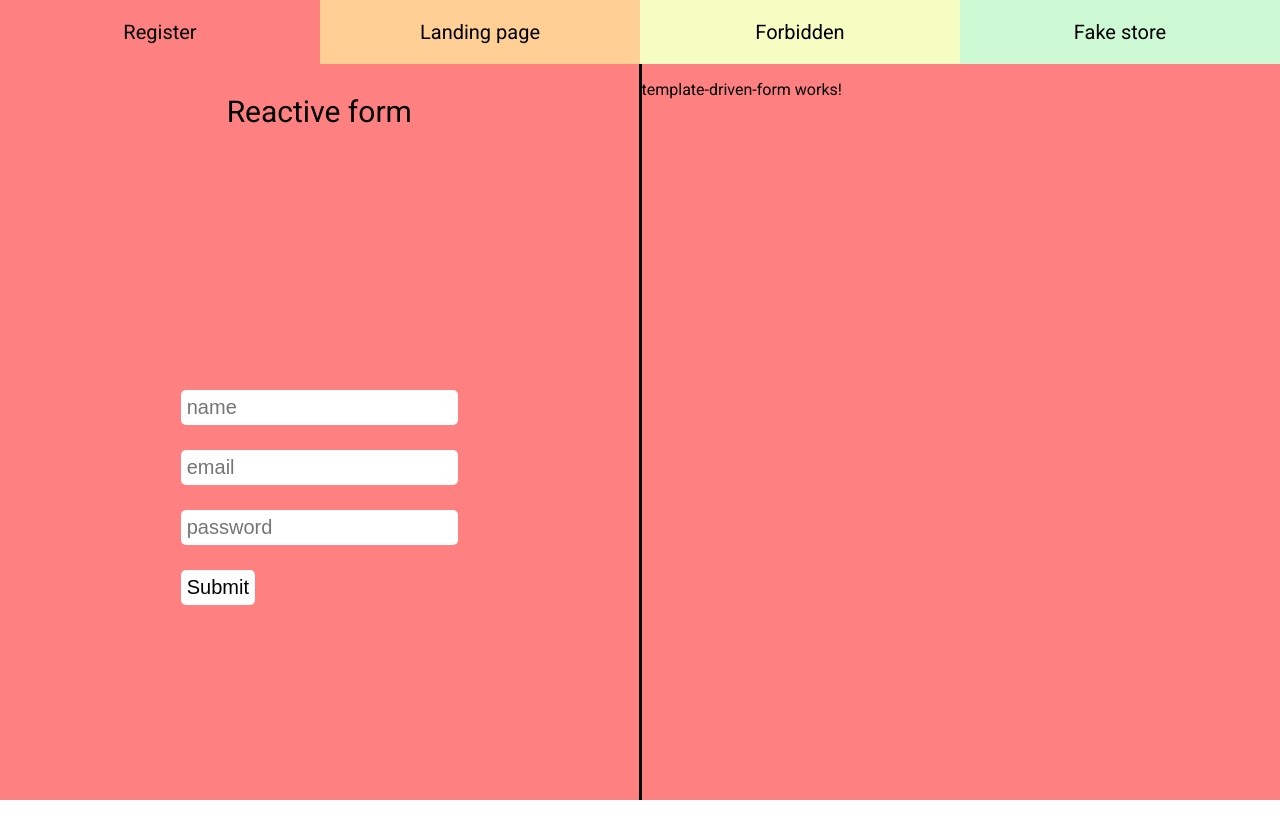
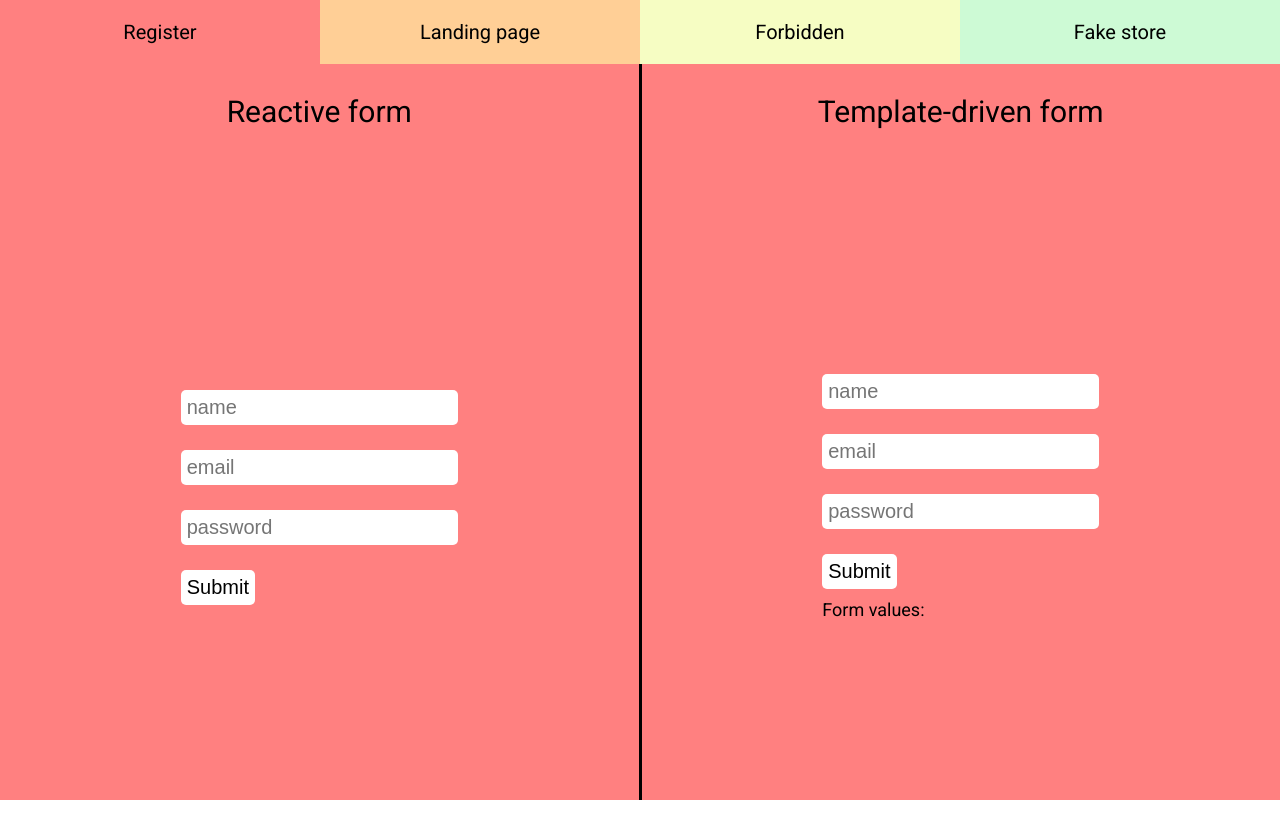
Before and after one commit to Ifty18/angular-presentation, an Angular app: page /register in a window 1280 px wide. Shown: the top 838 px of the page. Built offline with nearby package versions, Linux system fonts and the light colour scheme.

Commit message:
template driven form

```diff
--- a/src/app/pages/pages.module.ts
+++ b/src/app/pages/pages.module.ts
@@ -16,7 +16,7 @@ import { PageNotFoundModule } from './page-not-found/page-not-found.module';
     ForbiddenModule,
     LandingPageModule,
     UnauthorizedModule,
-    PageNotFoundModule,
+    PageNotFoundModule
   ],
 })
 export class PagesModule {}
--- a/src/app/pages/register/template-driven-form/template-driven-form.component.html
+++ b/src/app/pages/register/template-driven-form/template-driven-form.component.html
@@ -1 +1,27 @@
-<p>template-driven-form works!</p>
+<div class="content-wrapper">
+    <p class="form-title">Template-driven form</p>
+    <div class="form-wrapper">
+      <form #form="ngForm" (ngSubmit)="onSubmit(form)">
+
+        <div class="form-input-wrapper">
+          <input class="form-input" id="name" type="text" name="name" ngModel required placeholder="name">
+          <p *ngIf="form.submitted && form.controls['name']?.invalid" class="error-message">The name is required.</p>
+        </div>
+
+        <div class="form-input-wrapper">
+          <input class="form-input" id="email" type="email" name="email" ngModel required email placeholder="email">
+          <p *ngIf="form.submitted && form.controls['email']?.invalid" class="error-message">An email is required.</p>
+        </div>
+
+        <div class="form-input-wrapper">
+          <input class="form-input" id="password" type="password" name="password" ngModel required minlength="6" maxlength="20" placeholder="password">
+          <p *ngIf="form.submitted && form.controls['password']?.invalid" class="error-message">The password is required. It also must have between 6 to 20 characters.</p>
+        </div>
+
+        <button class="submit-button" type="submit">Submit</button>
+        <div class="values">
+            Form values: {{formValues | json}}
+        </div>
+      </form>
+    </div>
+  </div>
--- a/src/app/pages/register/template-driven-form/template-driven-form.component.scss
+++ b/src/app/pages/register/template-driven-form/template-driven-form.component.scss
@@ -0,0 +1,49 @@
+.content-wrapper {
+    height: 100%;
+  }
+
+  .form-title {
+    font-size: 30px;
+    display: flex;
+    justify-content: center;
+    margin-bottom: 0;
+  }
+
+  .form-wrapper {
+    display: flex;
+    justify-content: center;
+    align-items: center;
+    width: 100%;
+    height: 100%;
+  }
+
+  .form-input-wrapper {
+    margin-bottom: 25px;
+  }
+
+  .form-input {
+    font-size: 20px;
+    border-radius: 5px;
+    border-style: none;
+    padding: 6px;
+  }
+
+  .submit-button {
+    font-size: 20px;
+    border-radius: 5px;
+    border-style: none;
+    padding: 6px;
+    background-color: white;
+  }
+
+  .error-message {
+    margin-left: 5px;
+    color: rgb(128, 0, 0);
+    width: 250px;
+    margin-top: 5px;
+  }
+
+  .values {
+    margin-top: 10px;
+    font-size: large;
+  }
--- a/src/app/pages/register/template-driven-form/template-driven-form.component.ts
+++ b/src/app/pages/register/template-driven-form/template-driven-form.component.ts
@@ -1,4 +1,5 @@
 import { Component } from '@angular/core';
+import { NgForm } from '@angular/forms';
 
 @Component({
   selector: 'app-template-driven-form',
@@ -6,5 +7,11 @@ import { Component } from '@angular/core';
   styleUrls: ['./template-driven-form.component.scss']
 })
 export class TemplateDrivenFormComponent {
+  formValues: unknown;
 
+  onSubmit(form: NgForm) {
+    if (form.valid) {
+      this.formValues = form.value;
+    }
+  }
 }
--- a/src/app/pages/register/template-driven-form/template-driven-form.module.ts
+++ b/src/app/pages/register/template-driven-form/template-driven-form.module.ts
@@ -1,11 +1,13 @@
 import { NgModule } from '@angular/core';
 import { CommonModule } from '@angular/common';
 import { TemplateDrivenFormComponent } from './template-driven-form.component';
+import { FormsModule } from '@angular/forms';
 
 @NgModule({
   declarations: [TemplateDrivenFormComponent],
   imports: [
-    CommonModule
+    CommonModule,
+    FormsModule
   ],
   exports:[TemplateDrivenFormComponent]
 })
```
